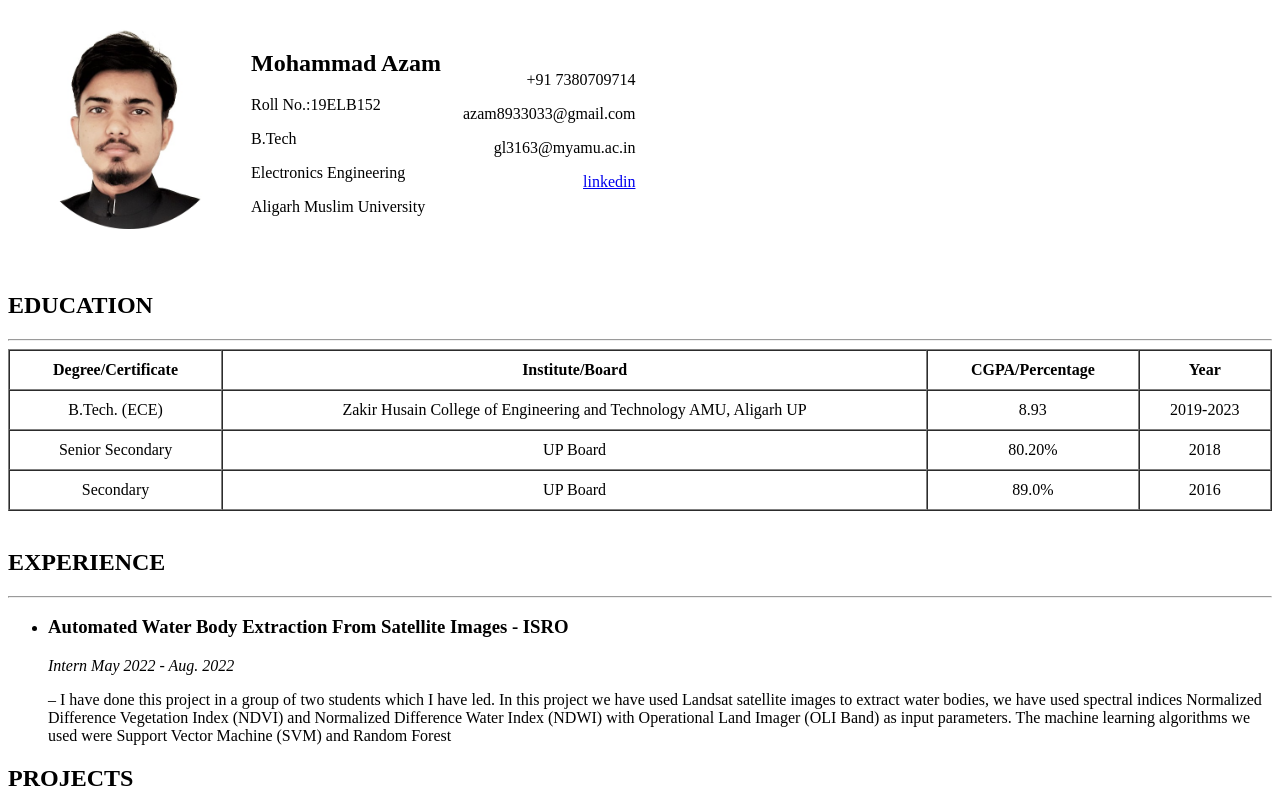
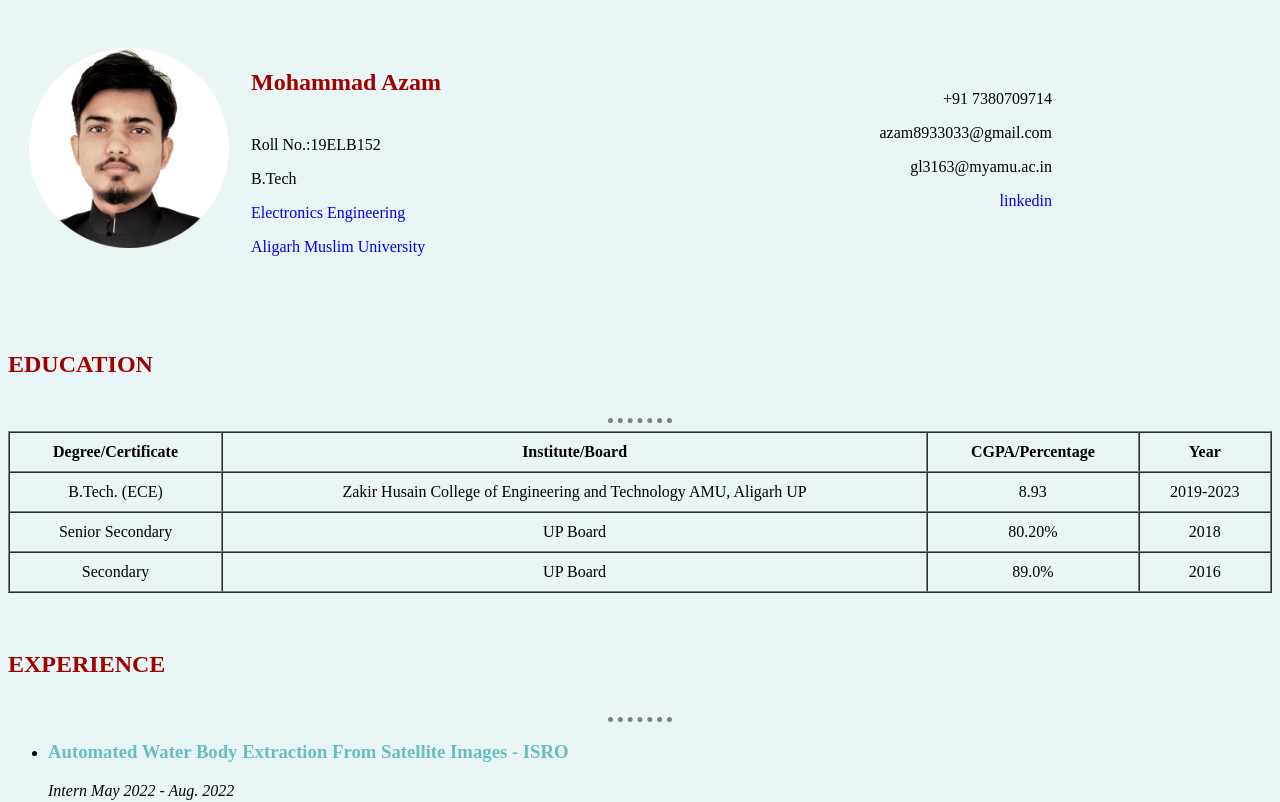
Before and after one commit to azam2020/Mohammad_Azam_Resume, a plain HTML site: page index.html in a window 1280 px wide. Shown: the top 802 px of the page. Drawn offline with Linux system fonts and the light colour scheme.

Commit message:
Update index.html

```diff
--- a/index.html
+++ b/index.html
@@ -6,25 +6,26 @@
     <meta http-equiv="X-UA-Compatible" content="IE=edge">
     <meta name="viewport" content="width=device-width, initial-scale=1.0">
     <title>Mohammad Azam's Resume</title>
+    <link rel="stylesheet" href="style.css">
 </head>
 
 <body>
-    <table cellspacing="20">
+    <table cellspacing="20" >
         <tr>
             <td>
-                <img src="azam.png" alt="Azam's Profile Picture" width="200" height="200">
+                <img src="azam.png" alt="Azam's Profile Picture">
             </td>
             <td align="left">
                 <h2><strong>Mohammad Azam </strong></h2>
                 <p>Roll No.:19ELB152</p>
                 <p>B.Tech</p>
-                <p>Electronics Engineering</p>
-                <p>Aligarh Muslim University</p>
+                <a target="_blank" href="https://www.amu.ac.in/department/electronics-engineering"><p>Electronics Engineering</p> </a>
+               <a target="_blank" href="https://www.amu.ac.in/"> <p>Aligarh Muslim University</p></a>
             </td>
-            <td align="right">
+            <td align="right" width=60%>
                 <p>+91 7380709714</p>
-                <p>azam8933033@gmail.com</p>
-                <p>gl3163@myamu.ac.in</p>
+                <p class="gmail">azam8933033@gmail.com</p>
+                <p class="gmail">gl3163@myamu.ac.in</p>
                 <p><a href="https://www.linkedin.com/in/mohammad-azam-amu/">linkedin</a></p>
             </td>
         </tr>
```
